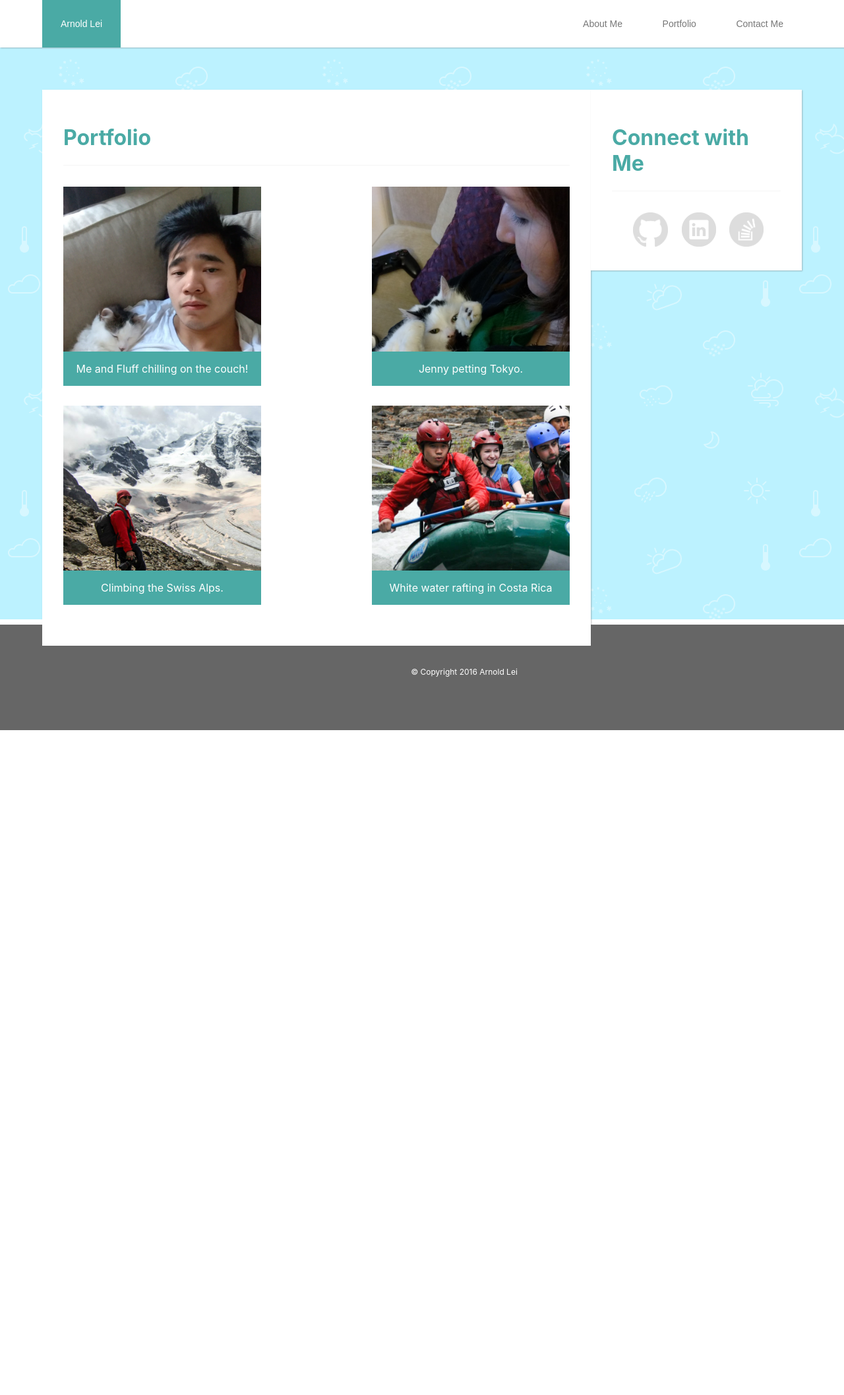
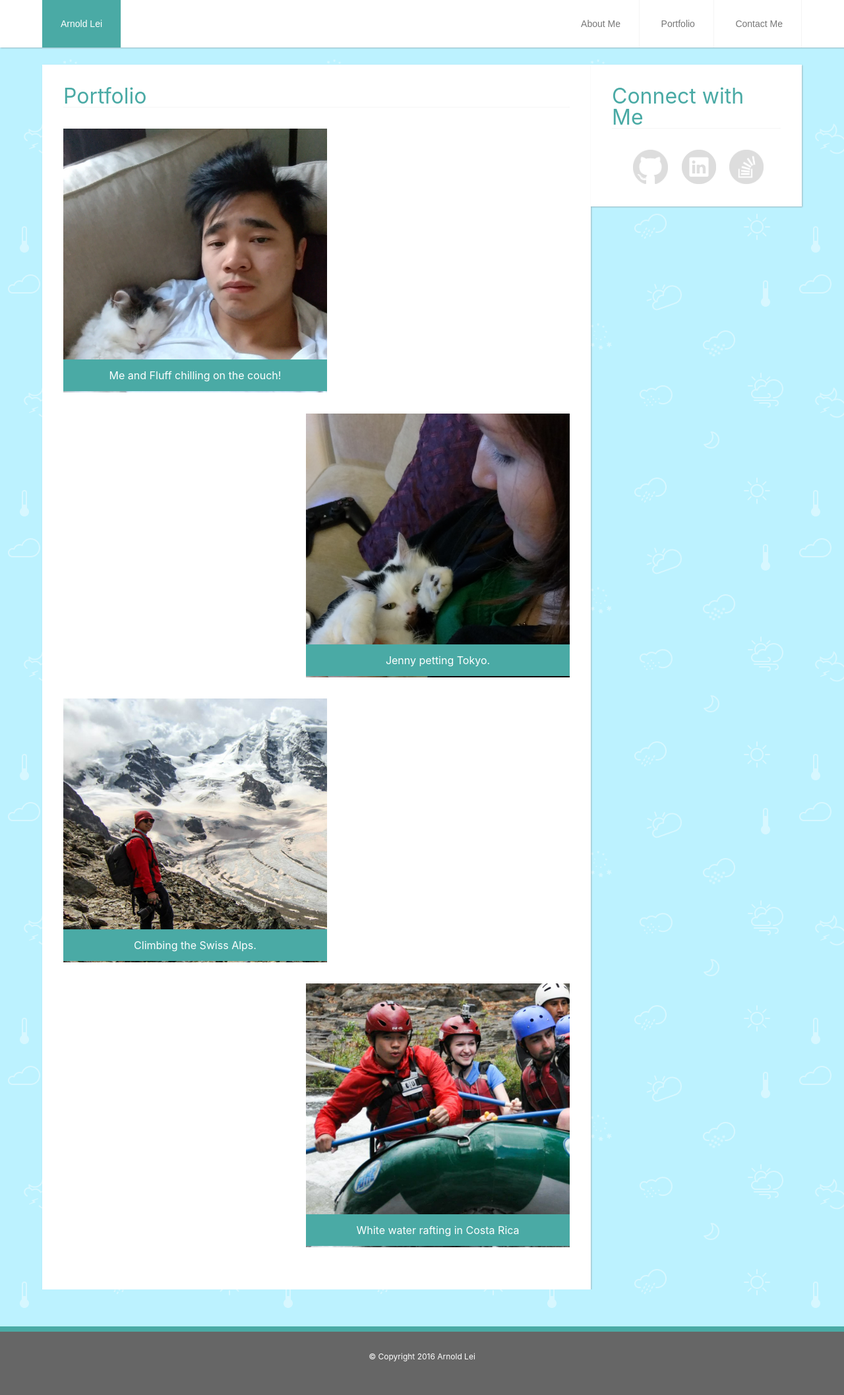
Before and after one commit to arnold-lei/basic-portfolio, a PHP site: page /portfolio.html in a window 1280 px wide; the page is wider, and only the part inside the window is pictured. Shown: that part at 66% size. Before the commit the page ends 1107 px from the top of that part, so only its background shows below. Run offline with PHP 8.4, Linux system fonts and the light colour scheme.

Commit message:
added the reset.css

```diff
--- a/assets/css/style.css
+++ b/assets/css/style.css
@@ -8,27 +8,35 @@
 /* Main content background color = #ffffff  */
 /* Main content border color = #dddddd  */
 
+
+
 body{
   background-image: url("../images/weather/weather.png");
+  margin:0;
+  font-family: BlinkMacSystemFont, 'Arial', 'Helvetica Neue', Helvetica, sans-serif;
   color:#777777;
-  font-family: BlinkMacSystemFont, 'Arial', 'Helvetica Neue', Helvetica, sans-serif;;
-  margin:0;
-  width:100%;
-/*  min-height:100%;*/
-}
-
-.wrap {
-  clear: both;
-  margin-bottom: 2em;
-  min-height: 100%;
-  position: absolute;
+  height:100%;
   width:100%;
 }
 
+.wrap{
+  min-height: 100%;
+  clear: both;
+  width:100%;
+  position: absolute;
+
+}
+
 a, a:hover, a:active, a:focus {
-    color: #fff;
-    outline: 0;
-    text-decoration: none;
+  outline: 0;
+  color: #fff;
+  text-decoration: none;
+}
+
+.box-shadow{
+  -webkit-box-shadow: 1px 1px 2px 0px rgba(102,102,102,0.41);
+  -moz-box-shadow: 1px 1px 2px 0px rgba(102,102,102,0.41);
+  box-shadow: 1px 1px 2px 0px rgba(102,102,102,0.41);
 }
 
 
@@ -40,7 +48,6 @@ p{
   border-bottom: 1px solid #f5f5f5;
   margin-bottom: 2em;
 }
-
 .center{
   text-align: center;
 }
@@ -58,32 +65,32 @@ p{
 h1, h2, h3, h4, h5, h6{
   color:#4aaaa5;
 }
+
+h1{
+  font-size: 2em;
+  font-family: BlinkMacSystemFont, 'Arial', 'Helvetica Neue', Helvetica, sans-serif;
+}
+
 .container {
   /*background-image: url("../images/weather/weather.png");*/
-  min-height:100%;
+  height:100%;
   position:relative;
-  overflow: scroll;
+  overflow: auto;
   z-index: 1;
-  padding-bottom: 2em;
+  margin-bottom: 10em;
 }
 
 button{
+  margin:0px;
+  padding-top:2em;
+  padding-bottom: 2em;
+  padding-right: 2em;
+  padding-left: 2em;
+  border:0px;
+  border-right: 1px solid #f5f5f5;
   background-color:#ffffff;
-  border-right: 1px solid #f5f5f5;
-  border:0px;
+  font-size: 14px;
   color:#777777;
-  font-size: 14px;
-  margin:0px;
-  padding-bottom: 2em;
-  padding-left: 2em;
-  padding-right: 2em;
-  padding-top:2em;
-}
-
-.box-shadow{
-  -moz-box-shadow: 1px 1px 2px 0px rgba(102,102,102,0.41);
-  -webkit-box-shadow: 1px 1px 2px 0px rgba(102,102,102,0.41);
-  box-shadow: 1px 1px 2px 0px rgba(102,102,102,0.41);
 }
 
 .nav{
@@ -121,12 +128,9 @@ button{
 .about-me {
   width:60% ;
   float:left;
-  margin: 5% 0 5% 5%;
+  margin: 2% 0 0 5%;
   background-color: #fff;
   padding:2em;
-}
-
-.text{
 }
 
 .connect-me{
@@ -134,7 +138,7 @@ button{
   width:20%;
   float:right;
   margin-right: 5%;
-  margin-top: 5%;
+  margin-top: 2%;
   padding:2em;
 }
 
@@ -191,14 +195,14 @@ textarea:focus{
   display:inline;
 }
 .gallery-pic{
-  width:300px;
+  width:400px;
   position:relative;
   z-index: 1;
   margin-bottom: 2em;
 }
 .gallery-pic img{
   float:left;
-  width:300px;
+  width:400px;
   position:relative;
   z-index: 1;
 }
@@ -210,7 +214,7 @@ textarea:focus{
   background-color: #4aaaa5;
   color:#fff;
   text-align: center;
-  top:250px;
+  top:350px;
   left:0;
   z-index: 2;
 }
@@ -224,21 +228,20 @@ textarea:focus{
 
 
 .footer{
+  clear:both;
+  padding:5%;
+  width: 100%;
   background-color: #666666;
+  border-top: 8px solid;
   border-color: #4aaaa5;
-  border-top: 8px solid;
-  bottom: -2em;
-  clear:both;
   color: #fff;
+  padding: 2em 0;
+  text-align: center;
+  margin-top:;
+  position:absolute;
+  bottom:0;
   height: 2em;
-  margin-top:5em;
-  padding: 2em 0;
-  padding:5%;
-  position: absolute;
-  text-align: center;
-  width: 100%;
 }
-
 
 
 footer p {
--- a/index.html
+++ b/index.html
@@ -24,7 +24,7 @@
         </div>
         <img id="profile-pic" src="assets/images/profile-picture.jpg"/>
         <div class="text">
-          <p>Hi! My name is Arnold Lei. I am a cat lover, web developer, web designer, world travler, and much more. I am always looking to learn new things and improving myself. Thank you for taking the time to look at my portfolio, I'm sure you'll be impressed with what you see.</p>
+          <p>Hi! My name is Arnold Lei. I am a cat lover, web developer, web designer, world travler, and much more. I am always looking to learn new things and improving myself. Thank you for taking the time to look at my portfolio, I'm sure you'll be impressed with what you see. </p>
         </div>
       </div>
       <div class="connect-me box-shadow">
@@ -45,10 +45,11 @@
       </div>
     </div>
   </div><!--end of container -->
+  <footer>
     <div class="footer">
       <p class="footer-text">&copy; Copyright 2016 Arnold Lei</p>
     </div>
-
+  </footer>
 </div><!--end of wrap -->
 
 </body>
--- a/portfolio.html
+++ b/portfolio.html
@@ -2,6 +2,7 @@
 <html>
 <head>
   <title>Arnold's Portfolio</title>
+  <link rel="stylesheet" type="text/css" href="assets/css/reset.css">
   <link rel="stylesheet" type="text/css" href="assets/css/style.css">
 </head>
 <body>
```
